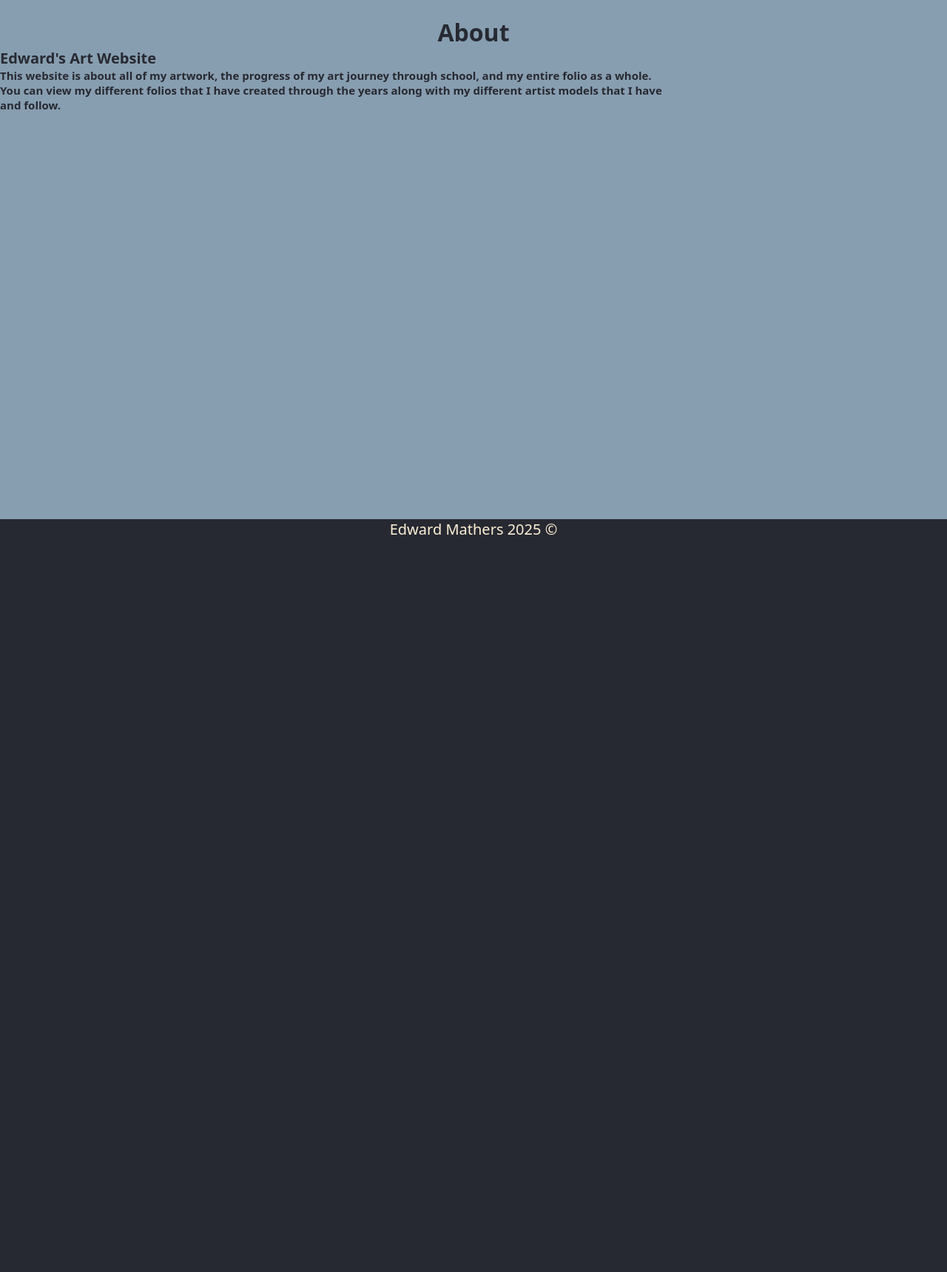
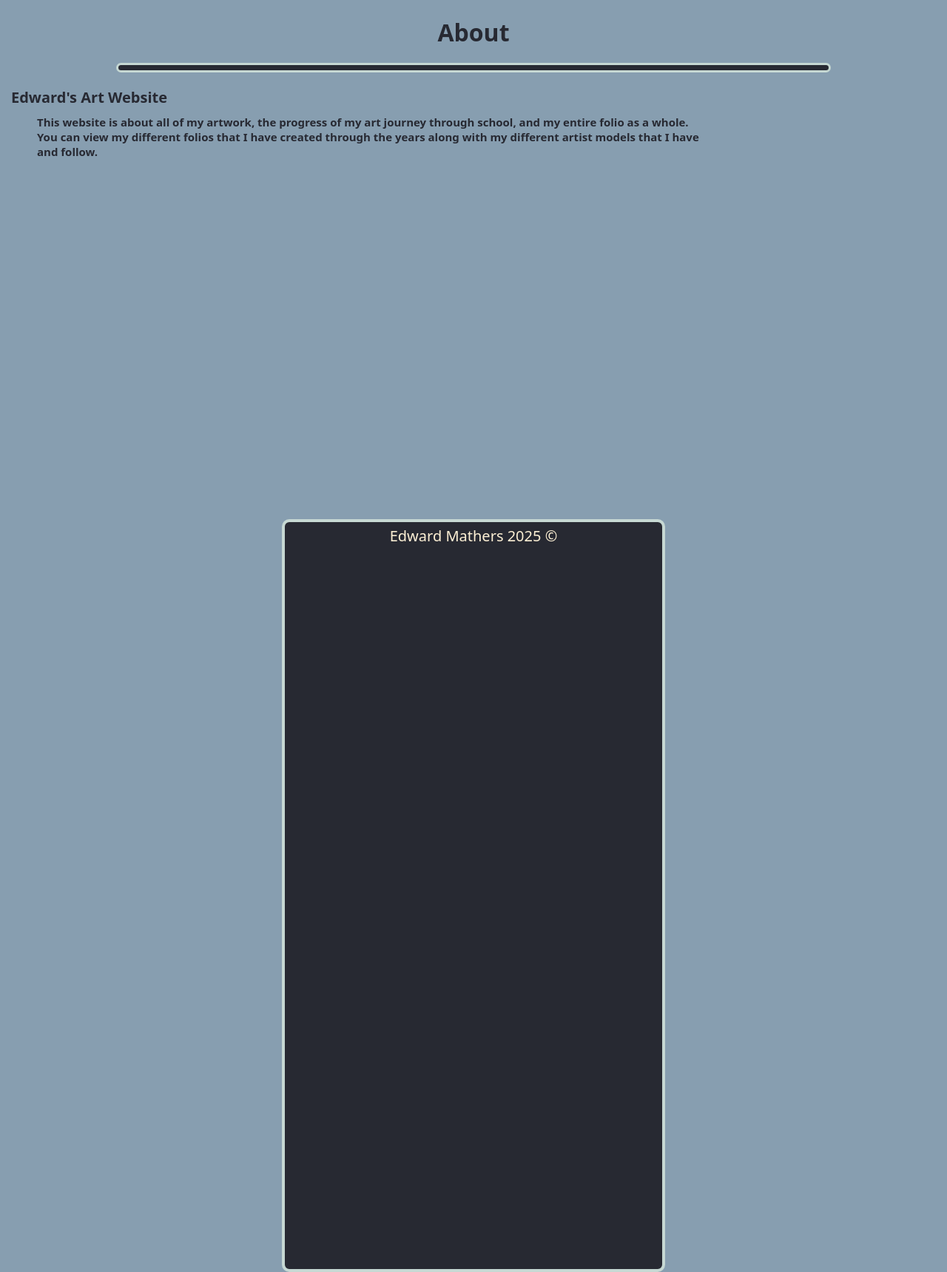
Before and after one commit to NotAhDog/Website, a Flask app: page /about in a window 1280 px wide. Shown: the part 74-1794 px from the top of the page at 74% size. Before the commit the page ends 798 px from the top, so only its background shows below. Run offline with Flask 3, Linux system fonts and the light colour scheme; some web fonts are replaced.

Commit message:
front end changes

```diff
--- a/app/static/style.css
+++ b/app/static/style.css
@@ -102,6 +102,7 @@ ul li:hover ul.dropdown {
   backface-visibility: hidden;
   user-select: none;
   -webkit-user-drag: none;
+  box-shadow: 10px 10px;
 }
 
 .middle {
@@ -111,7 +112,7 @@ ul li:hover ul.dropdown {
   top: 50%;
   left: 50%;
   transform: translate(-50%, -50%);
-  -ms-transform: translate(-50%, -50%)
+  -ms-transform: translate(-50%, -50%);
 }
 
 .container:hover .image {
@@ -133,11 +134,21 @@ ul li:hover ul.dropdown {
     text-align: center;
 }
 
+.foliodescription{
+  padding-top: 10px;
+  padding-left: 20px;
+}
+
+.folioname{
+  padding-top: 20px;
+}
+
 /* Making the text centered */
 
 .title{
     margin: auto;
     text-align: center;
+    padding-bottom: 20px;
 }
 
 /* Making a secret little smile */
@@ -152,20 +163,38 @@ ul li:hover ul.dropdown {
 .footer{
   margin: auto;
   text-align: center;
-  padding: 0;
+  padding: 5px;
   background-color: #272932;
   color: #FDF0D5;
-  width: 100%;
+  width: 500px;
   font-size: 20px;
   height: 1000px;
+  border-style: solid;
+  border-color: #C6D8D3;
+  border-width: 4px;
+  border-radius: 10px;
 }
 
 .aboutheadings{
   margin: auto;
   font-size: 20px;
+  padding-left: 15px;
+  padding-bottom: 10px;
+  padding-top: 20px;
 }
 
 .abouttext{
   margin: auto;
   font-size: 15px;
+  padding-left: 50px;
 }
+
+.line{
+  margin: auto;
+  width: 75%;
+  height: 7px;
+  background-color: #272932;
+  border-style: solid;
+  border-radius: 10px;
+  border-color: #C6D8D3;
+}
--- a/app/templates/about.html
+++ b/app/templates/about.html
@@ -4,6 +4,7 @@
 {% extends 'layout.html' %}
 {% block content %}
 <h1 class="title">About</h1>
+<div class="line"></div>
 <h3 class="aboutheadings">Edward's Art Website</h3>
 <h4 class="abouttext">
     This website is about all of my artwork, the progress of my art journey through school, and my entire folio as a whole.
--- a/app/templates/artists.html
+++ b/app/templates/artists.html
@@ -4,4 +4,5 @@
 {% extends 'layout.html' %}
 {% block content %}
 <h1 class="title">Artists</h1>
+<div class="line"></div>
 {% endblock %}
--- a/app/templates/artwork.html
+++ b/app/templates/artwork.html
@@ -4,4 +4,5 @@
 {% extends 'layout.html' %}
 {% block content %}
 <h1 class="title">Artwork</h1>
+<div class="line"></div>
 {% endblock %}
--- a/app/templates/home.html
+++ b/app/templates/home.html
@@ -1,6 +1,7 @@
 {% extends 'layout.html' %}
 {% block content %}
-<h1 class="title">Home</h1><br>
+<h1 class="title">Home</h1>
+<div class="line"></div><br>
 <form class="title">
     <label for="test">Testing:</label><br>
     <input type="text" id="test" name="test">
```
Also changed, not shown: app/templates/folios.html (+4 -3 lines).
